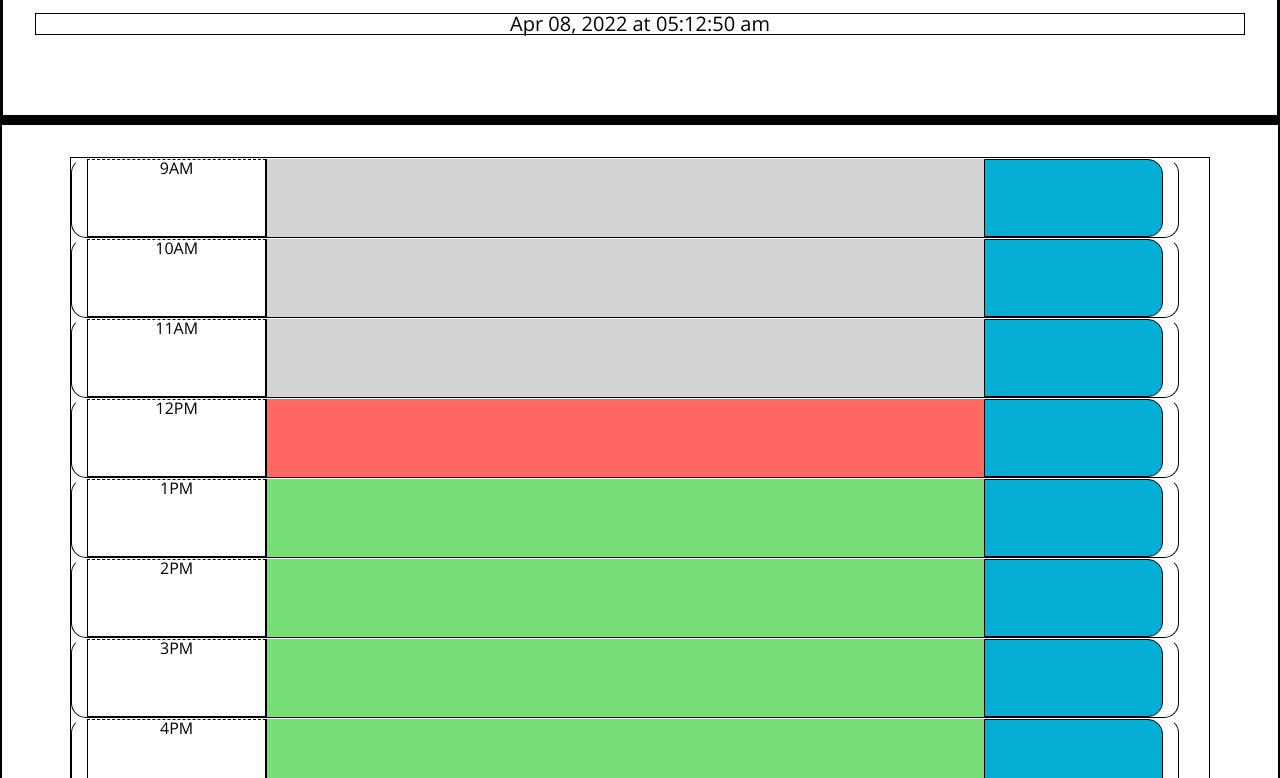
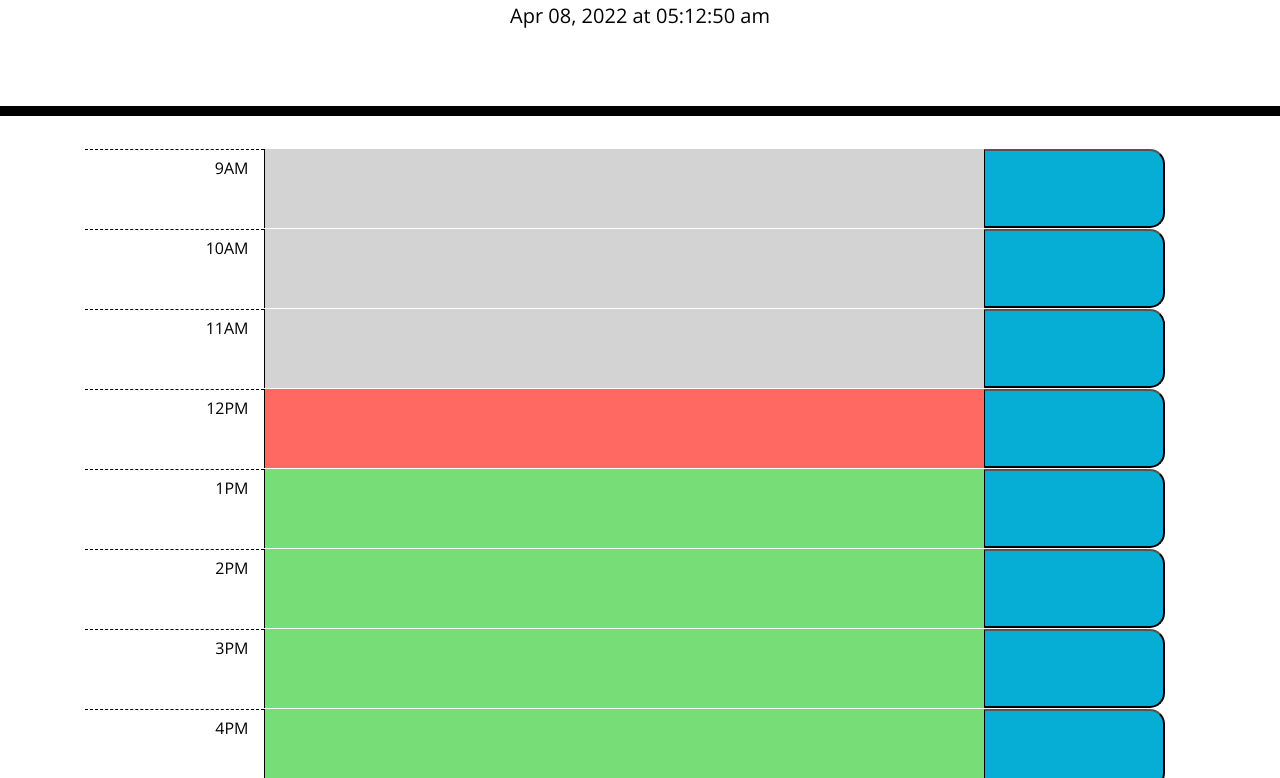
Before and after one commit to Blec333/day-planner, a plain HTML site: page index.html in a window 1280 px wide. Shown: the part 188-966 px from the top of the page. Drawn offline with nearby package versions, Linux system fonts and the light colour scheme.

Commit message:
fixed red background, text color, hour text placement

```diff
--- a/assets/css/style.css
+++ b/assets/css/style.css
@@ -1,7 +1,3 @@
-* {
-  border: 1px solid black;
-}
-
 body {
   font-family: 'Open Sans', sans-serif;
   font-size: 16px;
@@ -44,21 +40,23 @@ body {
   background-color: #ffffff;
   color: #000000;
   border-top: 1px dashed #000000;
+  padding-top: 10px;
+  text-align: right;
 }
 
 .past {
   background-color: #d3d3d3;
-  color: white;
+  color: black;
 }
 
 .present {
   background-color: #ff6961;
-  color: white;
+  color: black;
 }
 
 .future {
   background-color: #77dd77;
-  color: white;
+  color: black;
 }
 
 .saveBtn {
--- a/assets/js/script.js
+++ b/assets/js/script.js
@@ -9,7 +9,7 @@ var secondsToEOD;
 var blockColorClass;
 
 //SET GLOBAL VARIABLES ABOVE
-//---------------------------------------------------------------------------------------------------------------
+//------------------------------------------------------------------------------------------------------------------
 //DEFINE UTILITY FUNCTIONS BELOW
 
 // handle displaying the time
@@ -24,7 +24,6 @@ function displayTime() {
     $('#currentDay').text(rightNow);
     window.setTimeout("displayTime()", 1000);
 }
-
 
 //Get storage
 function retrieveStoredArray(storedDataName) {
@@ -53,12 +52,7 @@ function updateStoredArray(storedDataName, addData) {
 
 //DEFINE UTILITY FUNCTIONS ABOVE
 //------------------------------------------------------------------------------------------------------------------
-//LISTEN AND TAKE ACTION BELOW
-
-// psuedocode
-// create everything from jquery inside of class container
-// a for loop that iterates for all instances
-
+//DEFINE THE PRIMARY FUNCTION BELOW
 
 function createTimeblocks() {
     //populate the content
@@ -66,40 +60,32 @@ function createTimeblocks() {
     for (var i = 0; i < hours.length; i++) {
 
         secondsToEOD = ((24 - (i + hours.length)) * 60 * 60);
-            if (secondsLeftToday < (secondsToEOD) && secondsLeftToday > (secondsToEOD - 1200)) {
+        if (secondsLeftToday < secondsToEOD && secondsLeftToday > (secondsToEOD - 1200)) {
             var blockColorClass = 'present';
         } else if (secondsLeftToday > secondsToEOD) {
             var blockColorClass = 'future';
-            } else if (secondsLeftToday < (secondsToEOD + 1200)) {
+        } else if (secondsLeftToday < (secondsToEOD)) {
             var blockColorClass = 'past';
         }
 
         var createTimeBlock = $('<div>').addClass('time-block row d-flex col-12').attr('id', 'timeblock' + i);
         var createHour = $('<div>').addClass('hour col').text(hours.at(i));
         var createTextInput = $('<input>').addClass('textarea ' + blockColorClass + ' col-8')
-            var addStoredText = createTextInput.val(retrieveStoredArray(createHour.text()+'-Data').at(0));
+        var addStoredText = createTextInput.val(retrieveStoredArray(createHour.text() + '-Data').at(0));
         createSaveButton = $('<button>').addClass('saveBtn col').attr('id', 'button' + i);
         $('.container').append(createTimeBlock);
         createTimeBlock.append(createHour, createTextInput, createSaveButton);
     }
 }
-
-
-
-
 displayTime();
 createTimeblocks();
-
-
-
-
 
 //DEFINE THE PRIMARY FUNCTION ABOVE
 //------------------------------------------------------------------------------------------------------------------
 //LISTEN AND TAKE ACTION BELOW
 
-
-document.querySelectorAll('.saveBtn').forEach(item => { item.addEventListener('click', function (event) {
+document.querySelectorAll('.saveBtn').forEach(item => {
+    item.addEventListener('click', function (event) {
         var btnEl = $(event.target);
         var activatedTimeBlock = btnEl.parent();
         var targetedText = activatedTimeBlock.children('.textarea').val();
@@ -107,154 +93,3 @@ document.querySelectorAll('.saveBtn').forEach(item => { item.addEventListener('c
         updateStoredArray(hourText, targetedText);
     });
 });
-
-
-
-
-
-//LISTEN AND TAKE ACTION ABOVE
-//------------------------------------------------------------------------------------------------------------------
-//LISTEN AND TAKE ACTION BELOW
-
-
-
-
-
-
-
-
-
-
-
-
-
-
-
-
-
-
-
-
-
-//------------------------------------------------------------------------------------------------------------------
-//NOTES BELOW HERE
-//------------------------------------------------------------------------------------------------------------------
-
-
-
-// Javascript
-//     SELECT BY ID
-//         document.querySelector('#someIDHere');
-//     SELECT BY CLASS
-//         document.querySelector('.someClassHere');
-//     SELECT CHILDREN OF
-//         document.querySelector('someSelectorHere).children[0].children[0];
-//     CREATE DOM ELEMENT
-//         document.createElement("someTagHere");
-//     ASSIGN A CONTAINER ELEMENT
-//         document.querySelector("someSelectorHere");
-//     ADD ATTRIBUTE (CLASS)
-//         document.querySelector("someSelectorHere").setAttribute('.someClassHere');
-//     ADD TEXT
-//         document.querySelector("someSelectorHere").setAttribute('.someClassHere').textContent;
-//     RANDOM CONSOLIDATED EXAMPLE
-//         document.querySelector("someSelectorHere").setAttribute('.someClassHere').textContent = 'some text';
-//     EVENT LISTENERS
-//         document.querySelector("someSelectorHere").addEventListener('click', function () {
-//             function goes here
-//         })
-
-
-// jQuery
-//     SELECT BY ID
-//         $('#someIDhere');
-//     SELECT BY CLASS
-//         $('.someClassHere');
-//     SELECT CHILDREN OF
-//         $('.someClassHere').child(0).child(0);
-//     CREATE DOM ELEMENT
-//         $('<someTagHere>');
-//     ASSIGN A CONTAINER ELEMENT
-//         $('someSelectorHere');
-//     ADD ATTRIBUTE (CLASS)
-//         $('someSelectorHere').addClass('someClassAssignmentHere');
-//     ADD TEXT
-//         $('someSelectorHere').addClass('someClassAssignmentHere').text('someTextHere');
-//     RANDOM CONSOLIDATED EXAMPLE
-//         $('<td>').addClass('p-2').text(type);
-
-
-
-
-
-
-
-
-
-
-
-
-
-
-
-
-
-
-// TO BE ORGANIZED LATER
-
-
-
-//   // You can also chain methods onto new lines to keep code clean
-//   var totalTdEl = $('<td>').addClass('p-2').text('$' + totalEarnings);
-
-//   var deleteProjectBtn = $('<td>')
-//     .addClass('p-2 delete-project-btn text-center')
-//     .text('X');
-
-//   // By listing each `<td>` variable as an argument, each one will be appended in that order
-//   projectRowEl.append(
-//     projectNameTdEl,
-//     projectTypeTdEl,
-//     rateTdEl,
-//     dueDateTdEl,
-//     daysLeftTdEl,
-//     totalTdEl,
-//     deleteProjectBtn
-//   );
-
-//   projectDisplayEl.append(projectRowEl);
-//   //modal (hide)
-//   projectModalEl.modal('hide');
-// }
-
-// function calculateTotalEarnings(rate, days) {
-//   var dailyTotal = rate * 8;
-//   var total = dailyTotal * days;
-//   return total;
-// }
-
-// function handleDeleteProject(event) {
-//   console.log(event.target);
-//   var btnClicked = $(event.target);
-//   btnClicked.parent('tr').remove();
-// }
-
-// // handle project form submission
-// function handleProjectFormSubmit(event) {
-//   event.preventDefault();
-
-//   var projectName = projectNameInputEl.val().trim();
-//   var projectType = projectTypeInputEl.val().trim();
-//   var hourlyRate = hourlyRateInputEl.val().trim();
-//   var dueDate = dueDateInputEl.val().trim();
-
-//   printProjectData(projectName, projectType, hourlyRate, dueDate);
-
-//   projectFormEl[0].reset();
-// }
-
-// projectFormEl.on('submit', handleProjectFormSubmit);
-// projectDisplayEl.on('click', '.delete-project-btn', handleDeleteProject);
-// dueDateInputEl.datepicker({ minDate: 1 });
-
-// setInterval(displayTime, 1000);
```
Lines whose indentation alone changed are shown as unchanged.
